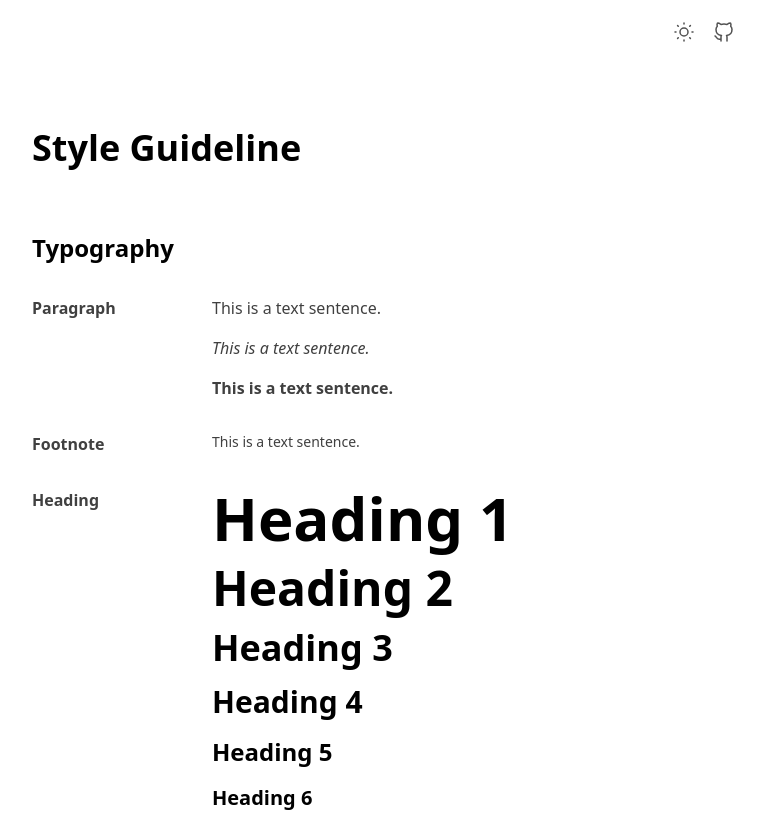
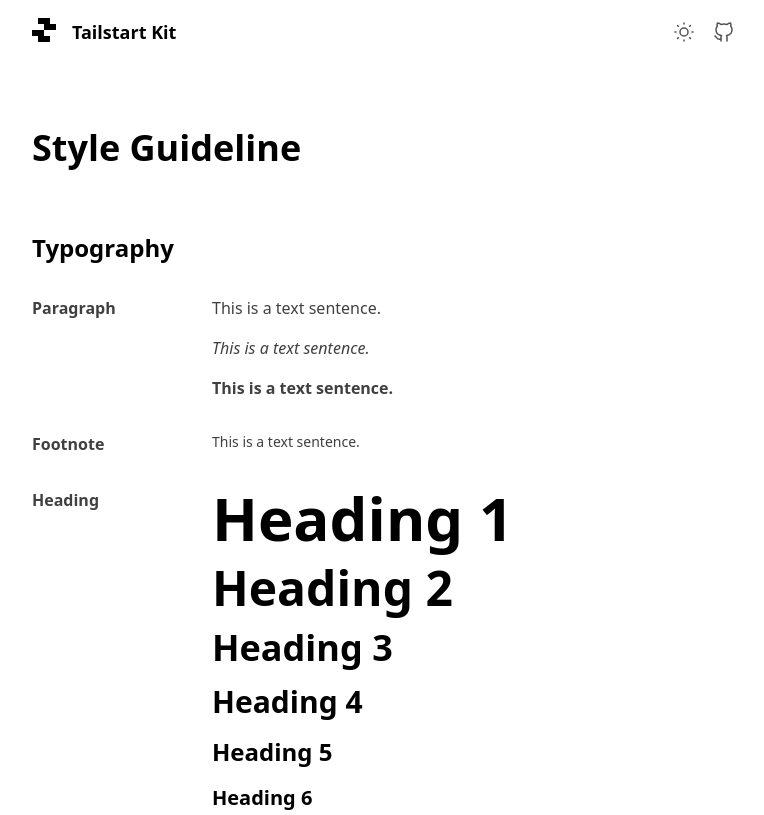
Before and after one commit to mkfizi/ui-sandbox, a website: page index.html in a window 1280 px wide. Shown: the top 815 px of the page, without its empty margins (256-1020 px from the left). Drawn offline with Linux system fonts and the light colour scheme.

Commit message:
Add Tailstart Kit metadata, add logo to navbar

```diff
--- a/index.html
+++ b/index.html
@@ -6,9 +6,34 @@
     <meta http-equiv="X-UA-Compatible" content="IE=edge">
     <meta name="viewport" content="width=device-width, initial-scale=1.0">
     <meta name="theme-color" content="#ffffff">
-    <meta name="robots" content="noindex">
+
+    <!-- SEO -->
+    <meta name="title" content="Tailstart Kit">
+    <meta name="description" content="A handcrafted collection of TailwindCSS multipurpose starter kits, style guide, components and layouts.">
+    <meta name="robots" content="index, follow">
+
+     <!-- Facebook open graph -->
+     <meta property="og:url" content="https://mkfizi.dev/tailstart-kit">
+     <meta property="og:type" content="website">
+     <meta property="og:title" content="Tailstart Kit">
+     <meta property="og:image" content="https://https://mkfizi.dev/tailstart-kit/src/images/fb-og.jpg">
+     <meta property="og:description" content="A handcrafted collection of TailwindCSS multipurpose starter kits, style guide, components and layouts.">
+     <meta property="og:site_name" content="Tailstart Kit">
+
+     <!-- Twitter cards -->
+     <meta name="twitter:card" content="summary">
+     <meta name="twitter:site" content="@mkfizi">
+     <meta name="twitter:creator" content="@mkfizi">
+     <meta name="twitter:url" content="https://mkfizi.dev/tailstart-kit">
+     <meta name="twitter:title" content="Tailstart Kit">
+     <meta name="twitter:description" content="A handcrafted collection of TailwindCSS multipurpose starter kits, style guide, components and layouts.">
+     <meta name="twitter:image" content="https://https://mkfizi.dev/tailstart-kit/src/images/tw-card.jpg">
 
     <!-- Favicon -->
+    <link rel="manifest" href="./site.webmanifest">
+    <link rel="apple-touch-icon" sizes="180x180" href="./apple-touch-icon.png">
+    <link rel="icon" type="image/png" sizes="32x32" href="./favicon-32x32.png">
+    <link rel="icon" type="image/png" sizes="16x16" href="./favicon-16x16.png">
     <link rel="shortcut icon" href="./favicon.ico" type="image/x-icon">
     <link rel="icon" href="./favicon.ico" type="image/x-icon">
 
@@ -42,7 +67,15 @@
 
     <!-- Navbar -->
     <nav id="navbar" class="sticky top-0 z-10 w-full h-16 bg-white border-b border-transparent dark:border-transparent dark:bg-neutral-900">
-        <div class="flex items-center justify-end w-full h-full max-w-screen-md px-4 mx-auto sm:px-8">
+        <div class="flex items-center justify-between w-full h-full max-w-screen-md px-4 mx-auto sm:px-8">
+
+            <!-- Logo -->
+            <a href="./" class="flex gap-4">
+                <img src="./src/images/logo.png" alt="Tailstart Kit Logo" class="w-6 h-6 dark:hidden">
+                <img src="./src/images/logo-dark.png" alt="Tailstart Kit Logo" class="hidden w-6 h-6 dark:block">
+                <span class="text-lg font-bold text-black dark:text-white">Tailstart Kit</span>
+            </a>
+
             <div class="flex gap-4">
 
                 <!-- Dark mode toggle button -->
```
Also changed, not shown: src/css/app.css.
